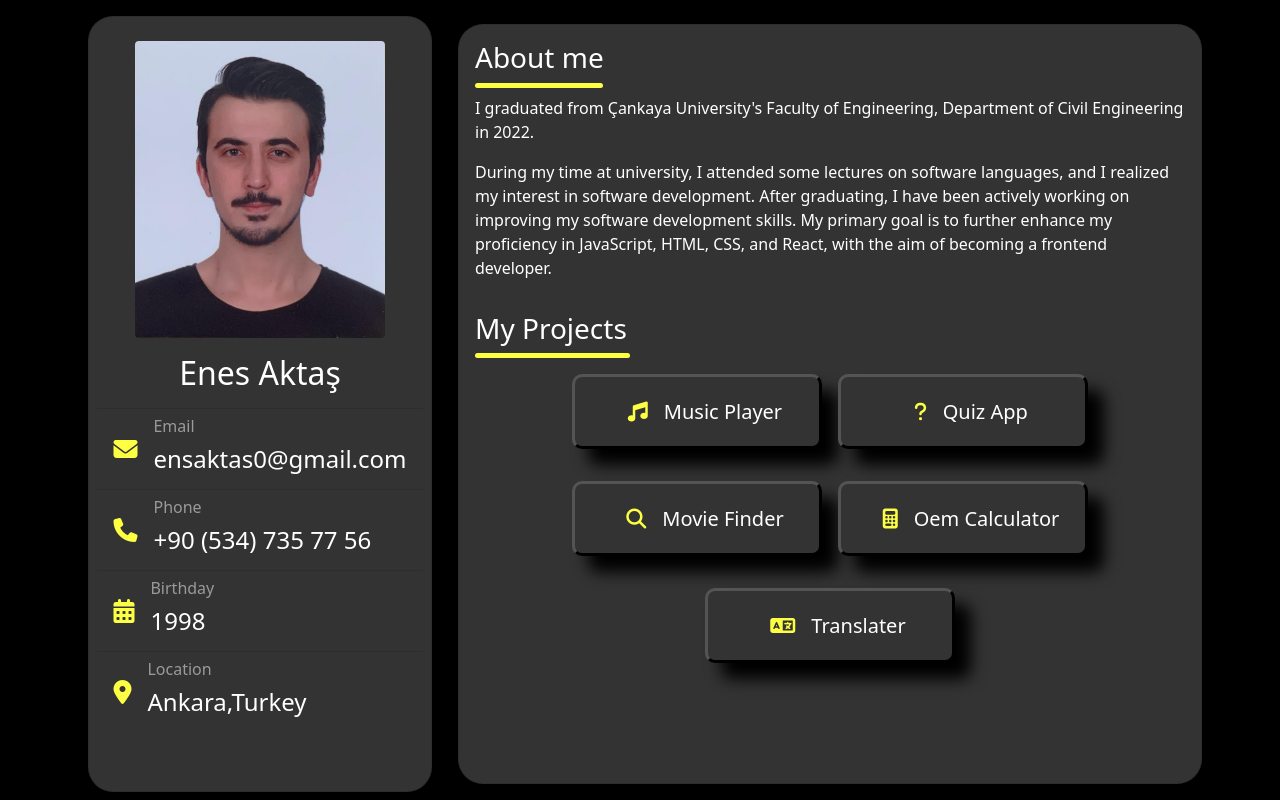
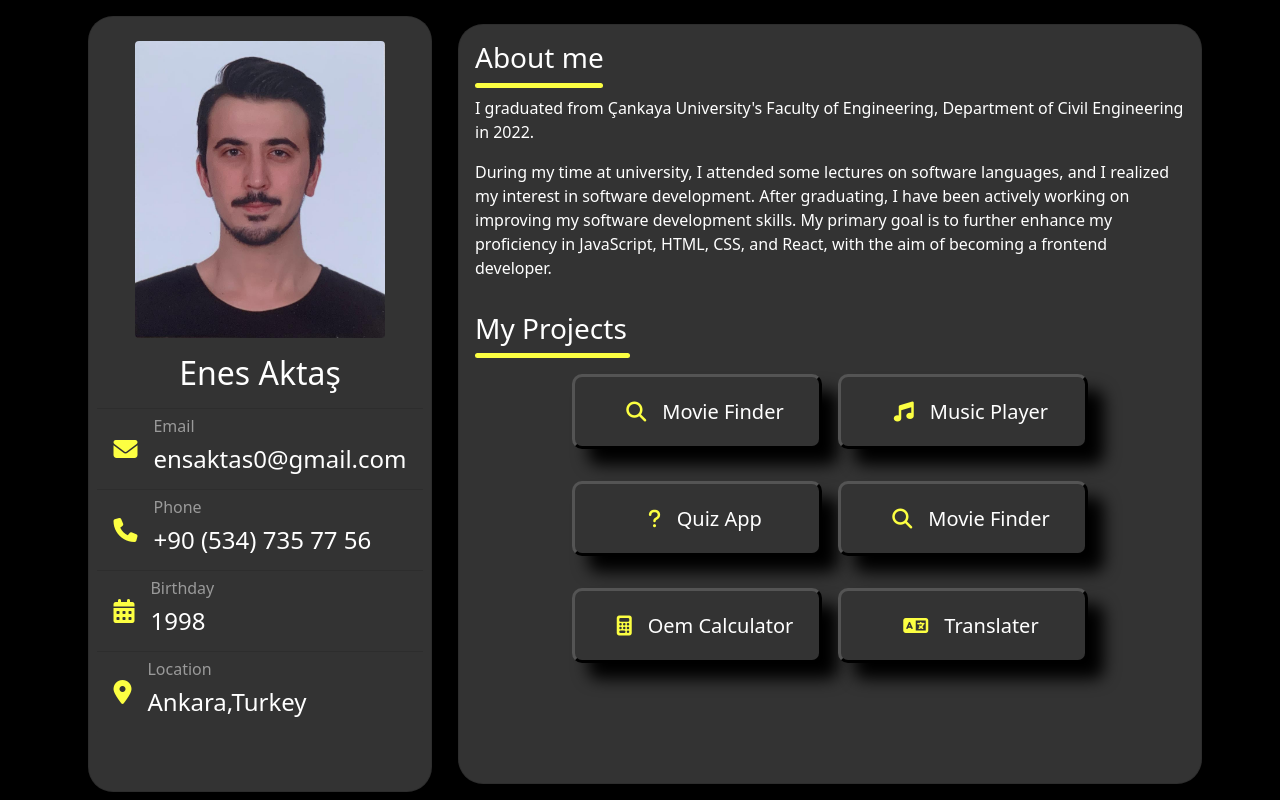
Before and after one commit to enesaktas0/enesaktas0.github.io, a plain HTML site: page index.html in a window 1280 px wide. Drawn offline with nearby package versions, Linux system fonts and the light colour scheme.

Commit message:
Update index.html

```diff
--- a/index.html
+++ b/index.html
@@ -59,6 +59,10 @@
                 <h3 class="text-white mt-3">My Projects</h3>
                 <div style="width: 155px; height: 5px; background-color: #fcff42; border-radius: 3px;"></div>
                 <div class="projects d-flex flex-wrap justify-content-center gap-3" style="font-size: 20px;">
+                  <a href="./movie-finder-project/" target="_blank" class="mt-3 d-flex align-items-center justify-content-center" style="text-decoration: none; color: white; width: 250px; height: 75px; background-color: rgb(51, 51, 51); box-shadow: 1rem 1rem 1rem rgb(0, 0, 0);  border-radius: 10px; border-style: outset; border-color: black;">
+                    <i class="fa-solid fa-magnifying-glass m-3" style="color: #fcff42;"></i>
+                    <div>Movie Finder</div>
+                  </a>
                   <a href="./music-player/" target="_blank" class="mt-3 d-flex align-items-center justify-content-center" style="text-decoration: none; color: white; width: 250px; height: 75px; background-color: rgb(51, 51, 51); box-shadow: 1rem 1rem 1rem rgb(0, 0, 0);  border-radius: 10px; border-style: outset; border-color: black;">
                     <i class="fa-solid fa-music m-3" style="color: #fcff42;"></i>
                     <div>Music Player</div>
```
